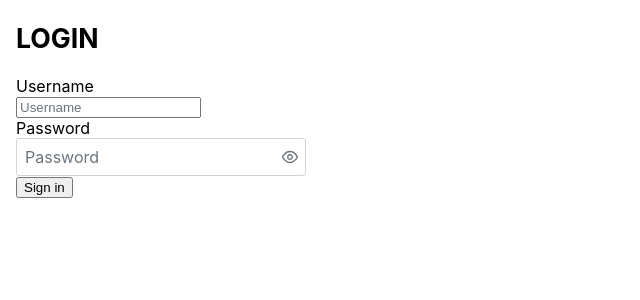
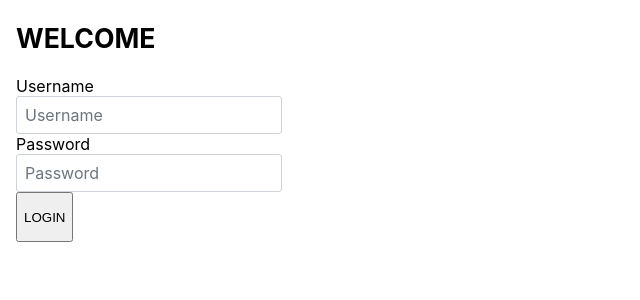
Before and after one commit to radjaiqbal99/TPclient, a Vue app: page / in a window 1280 px wide. Shown: the top 300 px of the page, without its empty margins (0-640 px from the left). Built offline with nearby package versions, Linux system fonts and the light colour scheme; what vue-sweetalert2, vue3-apexcharts would draw is missing.

Commit message:
Deploy Update

```diff
--- a/src/views/management-account/signIn.vue
+++ b/src/views/management-account/signIn.vue
@@ -3,13 +3,13 @@
     <div class="page page-center ">
       <div class="container-tight" >
         <form
-          class="card card-md rounded-3 p-3"
-
+          class="card card-md rounded-3 p-4"
+          style="wiidth"
           @submit.prevent="postLoginData()"
           autocomplete="off"
         >
           <div class="card-body">
-            <h2 class="card-title text-center mb-3" style="font-size:20pt">LOGIN</h2>
+            <h2 class="card-title text-center mb-3" style="font-size:20pt">WELCOME</h2>
             <div
               v-if="validation.message"
               class="alert alert-important alert-danger alert-dismissible"
@@ -30,7 +30,7 @@
             </div>
               <label class="form-label"> Username </label>
               <div class="input-group input-group-flat mb-3">
-                <input
+                <InputText
                   v-model="loginData.username"
                   type="text"
                   class="form-control"
@@ -49,14 +49,15 @@
               <label class="form-label"> Password </label>
               <!-- <div class="input-group input-group-flat"> -->
               <div class="input-group input-group-flat">
-              <Password
+              <InputText
               class="input-group input-group-flat"
                 v-model="loginData.password"
                 placeholder="Password"
                 toggleMask
+                type="password"
                 :feedback="false"
 
-              ></Password>
+              ></InputText>
               </div>
                 <!-- <input
                   v-model="loginData.password"
@@ -73,8 +74,8 @@
                 {{ validation.password[0] }}
               </div>
             <div class="form-footer mb-2">
-              <button type="submit" class="btn btn-primary w-100">
-                Sign in
+              <button type="submit" class="btn btn-primary w-100 " style="height:50px;">
+                LOGIN
               </button>
             </div>
           </div>
```
